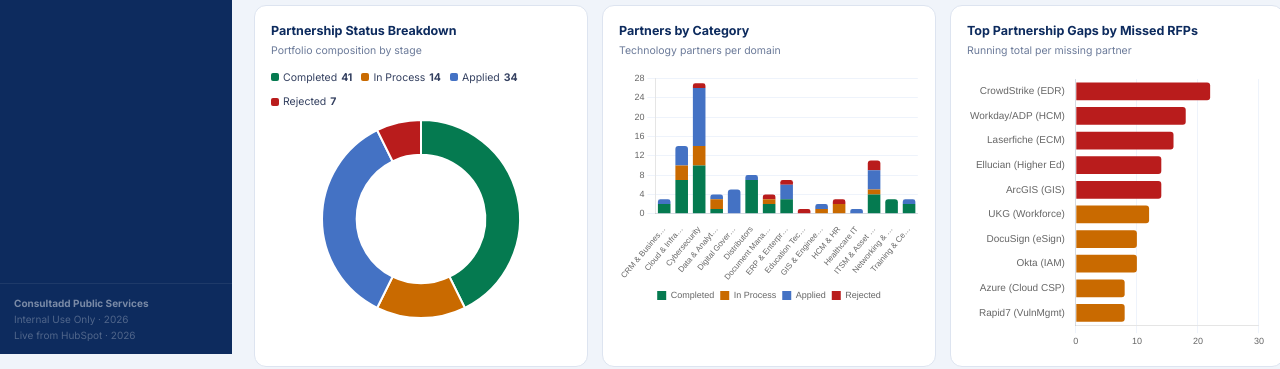
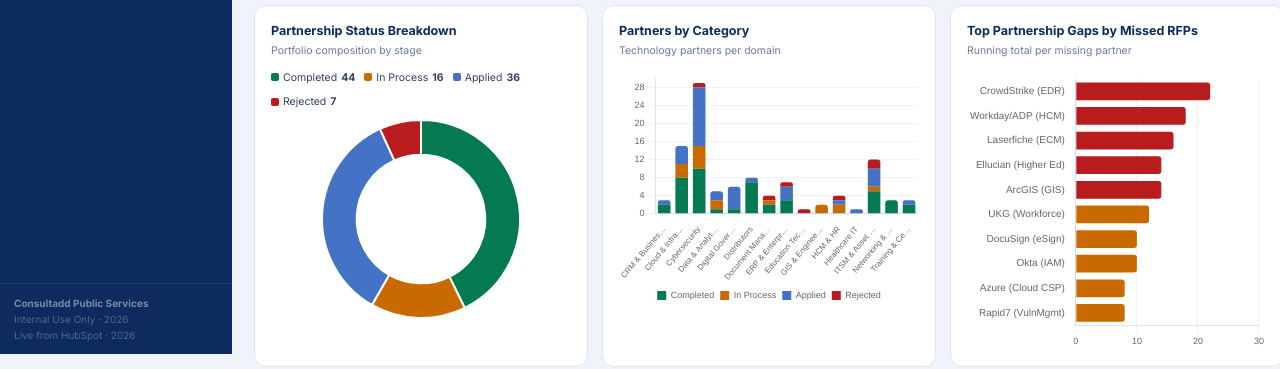
Before and after one commit to partnerships-caps/Consultadd_Partnerships, a plain HTML site: page index.html in a window 1280 px wide. Shown: the part 446-815 px from the top of the page. Drawn offline with nearby package versions, Linux system fonts and the light colour scheme.

Commit message:
Add files via upload

```diff
--- a/index.html
+++ b/index.html
@@ -399,35 +399,128 @@
 // Source: HubSpot OEM Partnership Pipeline (Pipeline ID: 0)
 // Stages: 1=Applied, 2=In Process, 3=Completed, 4=Rejected
 //
-// SNAPSHOT TIMESTAMP  : 2026-06-12T03:25:11Z
-// LAST HUBSPOT CHANGE : 2026-06-12T03:20:20.662Z
-// TOTAL RECORDS       : 96
-//   Completed  (3)    : 41
-//   In Process (2)    : 14
-//   Applied    (1)    : 34
+// SNAPSHOT TIMESTAMP  : 2026-08-27T12:34:41Z
+// LAST HUBSPOT CHANGE : 2026-08-25T18:19:14.544Z
+// TOTAL RECORDS       : 103
+//   Completed  (3)    : 44
+//   In Process (2)    : 16
+//   Applied    (1)    : 36
 //   Rejected   (4)    : 7
 //
-// DELTA vs BASELINE (May 20, 2026):
-//   16 new partners added
-//   0  stage changes
-//
-// HOW TO REFRESH:
-//   In Claude, type: "Refresh the partnership dashboard"
-//   Claude pulls changes since 2026-06-12T03:20:20.662Z
-//   Replace ONLY this file on GitHub — index.html stays unchanged.
+// DELTA vs Jun 12 2026 baseline (96 partners):
+//   7 new partners: SOPHOS, Barracuda, HPE, Asset Panda, Lightcast, AbsenseSoft, Jotform
+//   2 stage changes: ArcGIS (Applied->In Process), Industrial Defender (Completed->In Process)
 // ═══════════════════════════════════════════════════════════════
 
-const CAPS_DATA_SNAPSHOT_TS  = "2026-06-12T03:25:11Z";
-const CAPS_HS_LAST_MODIFIED  = "2026-06-12T03:20:20.662Z";
-const CAPS_TOTAL_RECORDS     = 96;
+const CAPS_DATA_SNAPSHOT_TS  = "2026-08-27T12:34:41Z";
+const CAPS_HS_LAST_MODIFIED  = "2026-08-25T18:19:14.544Z";
+const CAPS_TOTAL_RECORDS     = 103;
 
 const HS_PARTNERS = [
+  {
+    "id": "330239284974",
+    "name": "SOPHOS",
+    "stage": "3",
+    "cat": "Cybersecurity",
+    "desc": "Sophos provides cybersecurity solutions including endpoint protection, firewall, email security, and managed detection and response (MDR) for enterprise and government environments.",
+    "solutions": [
+      "Endpoint Detection & Response (EDR)",
+      "Next-Generation Firewall (NGFW)",
+      "Email Security",
+      "Managed Detection & Response (MDR)",
+      "Zero Trust Network Access (ZTNA)"
+    ]
+  },
+  {
+    "id": "327891003074",
+    "name": "Barracuda",
+    "stage": "1",
+    "cat": "Cybersecurity",
+    "desc": "Barracuda provides cloud-first security solutions including email protection, network security, application security, and data protection for businesses and government organizations.",
+    "solutions": [
+      "Email Security & Anti-Phishing",
+      "Web Application Firewall",
+      "Zero Trust Access",
+      "Cloud Backup",
+      "Network Security"
+    ]
+  },
+  {
+    "id": "320405145287",
+    "name": "Hewlett Packard Enterprise (HPE)",
+    "stage": "3",
+    "cat": "Cloud & Infrastructure",
+    "desc": "HPE provides enterprise IT infrastructure including servers, storage, networking, and hybrid cloud solutions. Its GreenLake platform delivers cloud services on-premises with flexible consumption models widely adopted in government and enterprise environments.",
+    "solutions": [
+      "HPE GreenLake (Hybrid Cloud)",
+      "Server Infrastructure",
+      "Storage Solutions",
+      "Networking",
+      "High-Performance Computing (HPC)"
+    ]
+  },
+  {
+    "id": "321087850229",
+    "name": "Asset Panda",
+    "stage": "3",
+    "cat": "ITSM & Asset Management",
+    "desc": "Asset Panda is a cloud-based asset tracking and management platform that enables organizations to track, manage, and audit physical and IT assets through a customizable, mobile-friendly interface.",
+    "solutions": [
+      "Asset Tracking",
+      "IT Asset Management",
+      "Fixed Asset Management",
+      "Audit & Compliance",
+      "Mobile Asset Management"
+    ]
+  },
+  {
+    "id": "320048741107",
+    "name": "Lightcast",
+    "stage": "1",
+    "cat": "Data & Analytics",
+    "desc": "Lightcast (formerly Emsi Burning Glass) provides labor market data, workforce analytics, and economic impact insights used by government agencies, universities, and workforce development organizations to understand employment trends and skill gaps.",
+    "solutions": [
+      "Labor Market Analytics",
+      "Workforce Intelligence",
+      "Economic Impact Analysis",
+      "Skills Gap Analysis",
+      "Education & Workforce Data"
+    ]
+  },
+  {
+    "id": "320109551296",
+    "name": "AbsenseSoft",
+    "stage": "1",
+    "cat": "HCM & HR",
+    "desc": "AbsenseSoft provides leave management and absence tracking software that helps organizations manage employee leave requests, track absences, and ensure compliance with leave policies and regulations.",
+    "solutions": [
+      "Leave Management System",
+      "Absence Tracking",
+      "FMLA Compliance",
+      "Employee Self-Service",
+      "HR Workflow Automation"
+    ]
+  },
+  {
+    "id": "317717603034",
+    "name": "Jotform",
+    "stage": "3",
+    "cat": "Digital Government",
+    "desc": "Jotform is a cloud-based form builder and data collection platform enabling organizations to create online forms, surveys, and workflows without coding. It is used by government agencies for citizen intake, applications, and internal approvals.",
+    "solutions": [
+      "Online Forms & Surveys",
+      "Citizen Intake Forms",
+      "Workflow Automation",
+      "E-Signatures",
+      "Data Collection & Reporting"
+    ]
+  },
   {
     "id": "314691661523",
     "name": "Smart Communications",
     "stage": "1",
     "cat": "Digital Government",
-    "desc": "Smart Communications provides a cloud-based customer communications management (CCM) platform enabling government agencies to manage complex, high-volume outbound communications \u2014 including notices, letters, and forms \u2014 across digital and print channels.",
+    "desc": "Smart Communications provides a cloud-based customer communications management (CCM) platform enabling government agencies to manage complex, high-volume outbound communications across digital and print channels.",
     "solutions": [
       "Customer Communications Management (CCM)",
       "Government Notices & Letters",
@@ -441,7 +534,7 @@
     "name": "Netskope",
     "stage": "1",
     "cat": "Cybersecurity",
-    "desc": "Netskope provides a Security Service Edge (SSE) and SASE platform protecting data and users accessing cloud applications, the web, and private applications. It specializes in cloud-native DLP, CASB, and Zero Trust Network Access from a single platform.",
+    "desc": "Netskope provides a Security Service Edge (SSE) and SASE platform protecting data and users accessing cloud applications, the web, and private applications. It specializes in cloud-native DLP, CASB, and Zero Trust Network Access.",
     "solutions": [
       "Zero Trust Network Access (ZTNA)",
       "SASE Platform",
@@ -455,7 +548,7 @@
     "name": "Infor",
     "stage": "1",
     "cat": "ERP & Enterprise Apps",
-    "desc": "Infor provides industry-specific cloud ERP solutions for government, healthcare, and public services. Its CloudSuite Public Sector and Lawson platforms are used by state and local governments, school districts, and healthcare systems for finance, HR, supply chain, and asset management.",
+    "desc": "Infor provides industry-specific cloud ERP solutions for government, healthcare, and public services. Its CloudSuite Public Sector and Lawson platforms are used by state and local governments for finance, HR, supply chain, and asset management.",
     "solutions": [
       "Cloud ERP (Public Sector)",
       "Lawson Financial Management",
@@ -469,7 +562,7 @@
     "name": "CyberArk",
     "stage": "1",
     "cat": "Cybersecurity",
-    "desc": "CyberArk is the industry leader in Privileged Access Management, helping organizations secure and monitor privileged accounts, credentials, and access across on-premise and cloud environments. It is FedRAMP authorized and a core component of Zero Trust security architectures.",
+    "desc": "CyberArk is the industry leader in Privileged Access Management, helping organizations secure and monitor privileged accounts, credentials, and access across on-premise and cloud environments. FedRAMP authorized and a core Zero Trust component.",
     "solutions": [
       "Privileged Access Management (PAM)",
       "Secrets Management",
@@ -483,7 +576,7 @@
     "name": "Netsmart Technologies",
     "stage": "1",
     "cat": "Healthcare IT",
-    "desc": "Netsmart provides electronic health records (EHR), care coordination, and analytics platforms specifically built for behavioral health, addiction treatment, and human services organizations. Its myAvatar and CareFabric platforms are used by state agencies and community health organizations.",
+    "desc": "Netsmart provides electronic health records (EHR), care coordination, and analytics platforms specifically built for behavioral health, addiction treatment, and human services organizations.",
     "solutions": [
       "Behavioral Health EHR",
       "Care Coordination Platform",
@@ -497,7 +590,7 @@
     "name": "Okta",
     "stage": "1",
     "cat": "Cybersecurity",
-    "desc": "Okta is a leading cloud-based identity and access management (IAM) platform providing Single Sign-On (SSO), Multi-Factor Authentication (MFA), and identity governance for enterprise and government environments. It is FedRAMP authorized and widely specified in government Zero Trust RFPs.",
+    "desc": "Okta is a leading cloud-based identity and access management (IAM) platform providing Single Sign-On (SSO), Multi-Factor Authentication (MFA), and identity governance. FedRAMP authorized and widely specified in government Zero Trust RFPs.",
     "solutions": [
       "Single Sign-On (SSO)",
       "Multi-Factor Authentication (MFA)",
@@ -511,7 +604,7 @@
     "name": "DocuSign",
     "stage": "1",
     "cat": "Digital Government",
-    "desc": "DocuSign is the global standard for electronic signatures and digital agreement management. It holds FedRAMP authorization and is used extensively across federal, state, and local agencies for contracts, procurement approvals, HR documentation, and citizen-facing forms.",
+    "desc": "DocuSign is the global standard for electronic signatures and digital agreement management. FedRAMP authorized and used extensively across federal, state, and local agencies for contracts, procurement approvals, and citizen-facing forms.",
     "solutions": [
       "Electronic Signatures (e-Sign)",
       "Digital Agreement Management",
@@ -525,7 +618,7 @@
     "name": "Rapid7",
     "stage": "1",
     "cat": "Cybersecurity",
-    "desc": "Rapid7 provides cloud-based vulnerability management, threat detection, and incident response solutions. Its InsightVM platform is one of the most widely deployed vulnerability scanners in enterprise and government environments, supporting NIST and FISMA compliance reporting.",
+    "desc": "Rapid7 provides cloud-based vulnerability management, threat detection, and incident response solutions. Its InsightVM platform is one of the most widely deployed vulnerability scanners in enterprise and government environments.",
     "solutions": [
       "Vulnerability Management",
       "InsightVM Scanner",
@@ -539,7 +632,7 @@
     "name": "Deltek",
     "stage": "1",
     "cat": "ERP & Enterprise Apps",
-    "desc": "Deltek provides ERP and project management software built specifically for government contractors. Its Costpoint and Vantagepoint platforms handle project accounting, billing, compliance, contract management, and workforce administration for firms operating in the federal contracting space.",
+    "desc": "Deltek provides ERP and project management software built specifically for government contractors. Its Costpoint and Vantagepoint platforms handle project accounting, billing, compliance, and contract management.",
     "solutions": [
       "Government Contractor ERP (Costpoint)",
       "Project Accounting",
@@ -553,7 +646,7 @@
     "name": "Google Cloud Platform (GCP)",
     "stage": "1",
     "cat": "Cloud & Infrastructure",
-    "desc": "GCP is Google's enterprise cloud platform offering compute, storage, data analytics, and AI/ML services with FedRAMP-authorized government cloud options. Google Cloud has significantly expanded its government presence with Vertex AI and Gemini capabilities.",
+    "desc": "GCP is Google's enterprise cloud platform offering compute, storage, data analytics, and AI/ML services with FedRAMP-authorized government cloud options including Vertex AI and Gemini capabilities.",
     "solutions": [
       "Cloud Infrastructure (IaaS)",
       "Google Workspace",
@@ -581,7 +674,7 @@
     "name": "ZScaler",
     "stage": "1",
     "cat": "Cybersecurity",
-    "desc": "Zscaler is a cloud-native cybersecurity company and a leader in Zero Trust Network Access (ZTNA) and SASE. It replaces traditional VPNs by routing all traffic through its cloud security platform, ensuring users connect directly to applications without touching the corporate network.",
+    "desc": "Zscaler is a cloud-native cybersecurity leader in Zero Trust Network Access (ZTNA) and SASE. It replaces traditional VPNs by routing all traffic through its cloud security platform, ensuring users connect directly to applications securely.",
     "solutions": [
       "Zero Trust Network Access (ZTNA)",
       "SASE Platform",
@@ -592,10 +685,10 @@
   },
   {
     "id": "314692364014",
-    "name": "Accela (new record)",
+    "name": "Accela (new)",
     "stage": "1",
     "cat": "Digital Government",
-    "desc": "Accela provides a civic engagement platform for government agencies, supporting permitting, licensing, inspections, and regulatory management. Widely adopted by state and local governments to digitize public-facing services.",
+    "desc": "Accela provides a civic engagement platform for government agencies, supporting permitting, licensing, inspections, and regulatory management.",
     "solutions": [
       "Permitting & Licensing",
       "Code Enforcement",
@@ -607,9 +700,9 @@
   {
     "id": "314947056373",
     "name": "Industrial Defender",
-    "stage": "3",
+    "stage": "2",
     "cat": "Cybersecurity",
-    "desc": "Industrial Defender provides cybersecurity solutions for operational technology (OT) and industrial control systems (ICS), helping critical infrastructure organizations achieve visibility, compliance, and security across their OT environments.",
+    "desc": "Industrial Defender provides cybersecurity solutions for operational technology (OT) and industrial control systems (ICS), helping critical infrastructure organizations achieve visibility, compliance, and security.",
     "solutions": [
       "OT/ICS Cybersecurity",
       "Industrial Asset Management",
@@ -623,7 +716,7 @@
     "name": "FMX",
     "stage": "1",
     "cat": "ITSM & Asset Management",
-    "desc": "FMX provides a cloud-based facilities and maintenance management platform for education, government, and property management organizations. It simplifies work order management, preventive maintenance, and asset tracking through an intuitive interface.",
+    "desc": "FMX provides a cloud-based facilities and maintenance management platform for education, government, and property management organizations. It simplifies work order management, preventive maintenance, and asset tracking.",
     "solutions": [
       "Facilities Management",
       "Work Order Management",
@@ -637,7 +730,7 @@
     "name": "Huntress",
     "stage": "1",
     "cat": "Cybersecurity",
-    "desc": "Huntress is a managed cybersecurity platform providing threat detection, endpoint protection, and managed security operations specifically designed for small and mid-size businesses and MSP-served environments. It focuses on detecting and remediating persistent footholds and ransomware.",
+    "desc": "Huntress is a managed cybersecurity platform providing threat detection, endpoint protection, and managed security operations specifically designed for SMB and MSP-served environments, focusing on ransomware and persistent threats.",
     "solutions": [
       "Managed Endpoint Detection & Response (EDR)",
       "Ransomware Detection",
@@ -805,7 +898,7 @@
     "name": "WP Engine",
     "stage": "3",
     "cat": "Cloud & Infrastructure",
-    "desc": "WP Engine provides managed WordPress hosting and digital experience solutions, offering secure, scalable, and high-performance hosting for websites and web applications.",
+    "desc": "WP Engine provides managed WordPress hosting and digital experience solutions offering secure, scalable, and high-performance hosting.",
     "solutions": [
       "Managed WordPress Hosting",
       "Web Application Hosting",
@@ -1741,7 +1834,7 @@
   {
     "id": "304980732622",
     "name": "ArcGIS",
-    "stage": "1",
+    "stage": "2",
     "cat": "GIS & Engineering",
     "desc": "ArcGIS Online is a cloud-based mapping and analysis solution for making maps, analyzing data, and sharing geospatial information.",
     "solutions": [
```
Also changed, not shown: caps_partners_data.js (+129 -36 lines).
